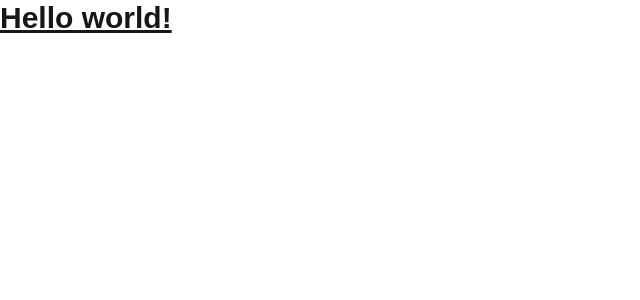
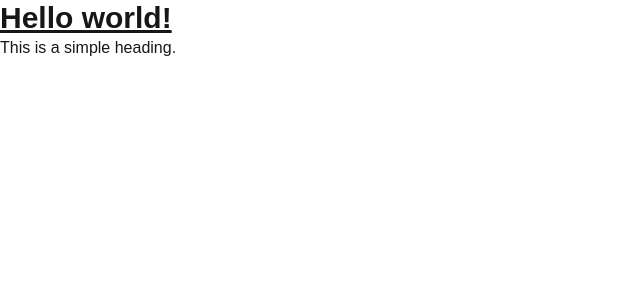
Before and after one commit to reuelrai/my-portfolio, a Next.js app: page / in a window 1280 px wide. Shown: the top 300 px of the page, without its empty margins (0-640 px from the left). Built offline with nearby package versions, Linux system fonts and the light colour scheme.

Commit message:
minor changes

```diff
--- a/app/page.tsx
+++ b/app/page.tsx
@@ -4,6 +4,7 @@ export default function Home() {
   return (
     <>
       <h1 className="text-3xl font-bold underline">Hello world!</h1>
+      <h2>This is a simple heading.</h2>
     </>
   );
 }
```
